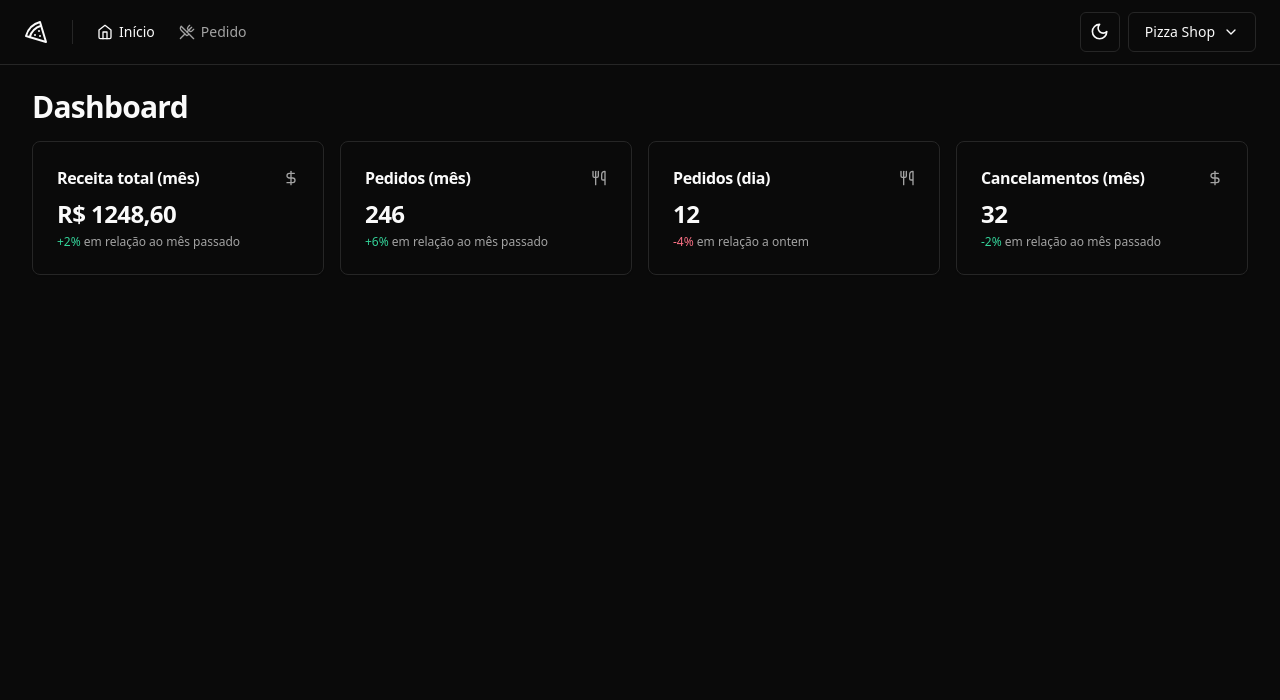
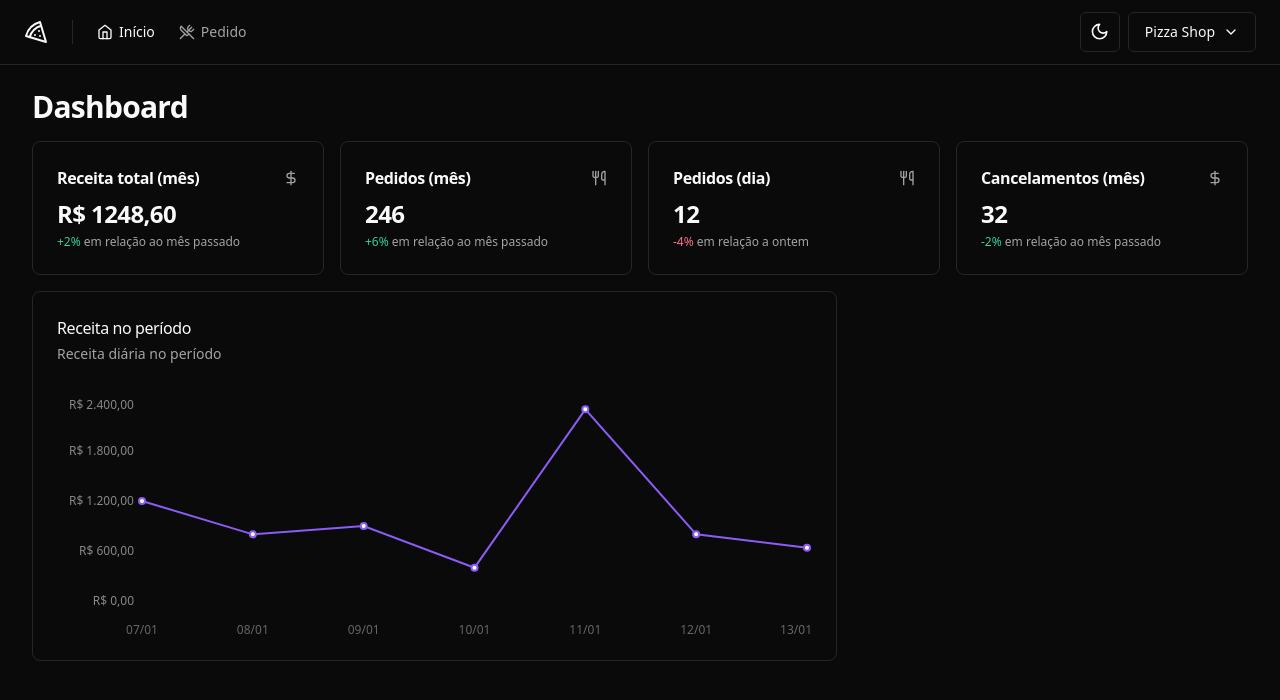
Before and after one commit to ignite-projects/pizzashop-web, a React (Vite) app: page / in a window 1280 px wide. Shown: the top 700 px of the page. Built offline with nearby package versions, Linux system fonts and the light colour scheme.

Commit message:
feat: revenue chart created

```diff
--- a/package.json
+++ b/package.json
@@ -26,6 +26,7 @@
     "react-helmet-async": "^2.0.4",
     "react-hook-form": "^7.49.2",
     "react-router-dom": "^6.21.0",
+    "recharts": "^2.10.3",
     "sonner": "^1.3.1",
     "sort-by": "^1.2.0",
     "tailwind-merge": "^2.2.0",
--- a/src/pages/app/dashboard/dashboard.tsx
+++ b/src/pages/app/dashboard/dashboard.tsx
@@ -3,6 +3,7 @@
 import { MonthOrdersAmountCard } from "./month-orders-amount-card"
 import { DayOrdersAmountCard } from "./day-orders-amount-card"
 import { MonthCanceledOrdersAmountCard } from "./month-canceled-orders-amount-card"
+import { RevenueChart } from "./revenue-chart"
 
 export function Dashboard() {
   return (
@@ -16,6 +17,10 @@
           <DayOrdersAmountCard />
           <MonthCanceledOrdersAmountCard />
         </div>
+
+        <div className="grid grid-cols-9 gap-4">
+          <RevenueChart />
+        </div>
       </div>
     </>
   )
--- /dev/null
+++ b/src/pages/app/dashboard/revenue-chart.tsx
@@ -0,0 +1,45 @@
+import { Card, CardContent, CardDescription, CardHeader, CardTitle } from "@/components/ui/card"
+import { ResponsiveContainer, LineChart, Line, XAxis, YAxis } from "recharts"
+import colors from "tailwindcss/colors"
+
+const data = [
+  { date: '07/01', revenue: 1200 },
+  { date: '08/01', revenue: 800 },
+  { date: '09/01', revenue: 900 },
+  { date: '10/01', revenue: 400 },
+  { date: '11/01', revenue: 2300 },
+  { date: '12/01', revenue: 800 },
+  { date: '13/01', revenue: 640 },
+]
+
+export function RevenueChart() {
+  return (
+    <Card className="col-span-6">
+      <CardHeader className="flex-row items-center justify-between pb-8">
+        <div className="space-y-1">
+          <CardTitle className="text-base font-medium">
+            Receita no período
+          </CardTitle>
+          <CardDescription>Receita diária no período</CardDescription>
+        </div>
+      </CardHeader>
+      <CardContent>
+        <ResponsiveContainer width="100%" height={240}>
+          <LineChart data={data} style={{ fontSize: 12 }}>
+            <XAxis dataKey="date" axisLine={false} tickLine={false} dy={16} />
+            <YAxis
+              stroke="#888"
+              axisLine={false}
+              tickLine={false}
+              width={80}
+              tickFormatter={(value: number) => value.toLocaleString('pt-BR', {
+              style: 'currency',
+              currency: 'BRL',
+            })} />
+            <Line stroke={colors.violet[500]} type="linear" strokeWidth={2} dataKey="revenue" />
+          </LineChart>
+        </ResponsiveContainer>
+      </CardContent>
+    </Card>
+  )
+}
```
Also changed, not shown: 1 other file (tests, documents, lock files or other folders).
